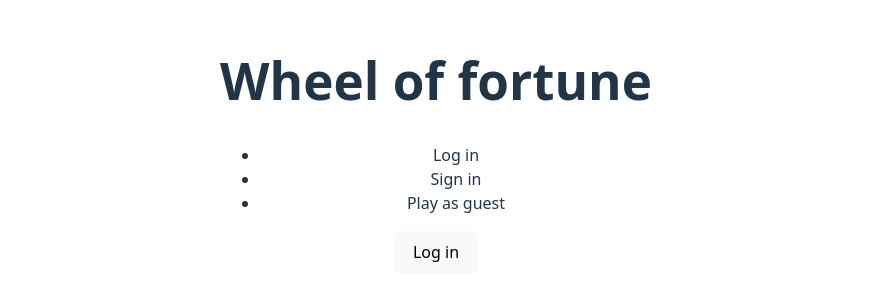
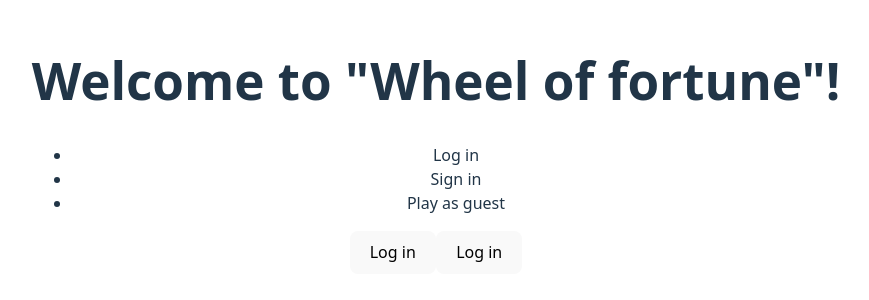
Before and after one commit to SerumYouNeed/Wheel-Of-Fortune-2.0, a React (Vite) app in the folder frontend/: page / in a window 1280 px wide. Shown: the part 254-554 px from the top of the page, without its empty margins (204-1073 px from the left). Built offline with nearby package versions, Linux system fonts and the light colour scheme.

Commit message:
Add Wheel-Of-Fortune-2.0 project

```diff
--- a/frontend/src/App.jsx
+++ b/frontend/src/App.jsx
@@ -8,7 +8,7 @@ function App() {
 
   return (
     <>
-     <h1>Wheel of fortune</h1>
+     <WelcomeHeader />
      <ul>
          <li>Log in</li>
          <li>Sign in</li>
@@ -16,8 +16,13 @@ function App() {
      </ul>
 
      <button>Log in</button>
+     <button>Log in</button>
     </>
   )
 }
 
 export default App
+
+function WelcomeHeader() {
+    return <h1>Welcome to "Wheel of fortune"!</h1>
+}
```
